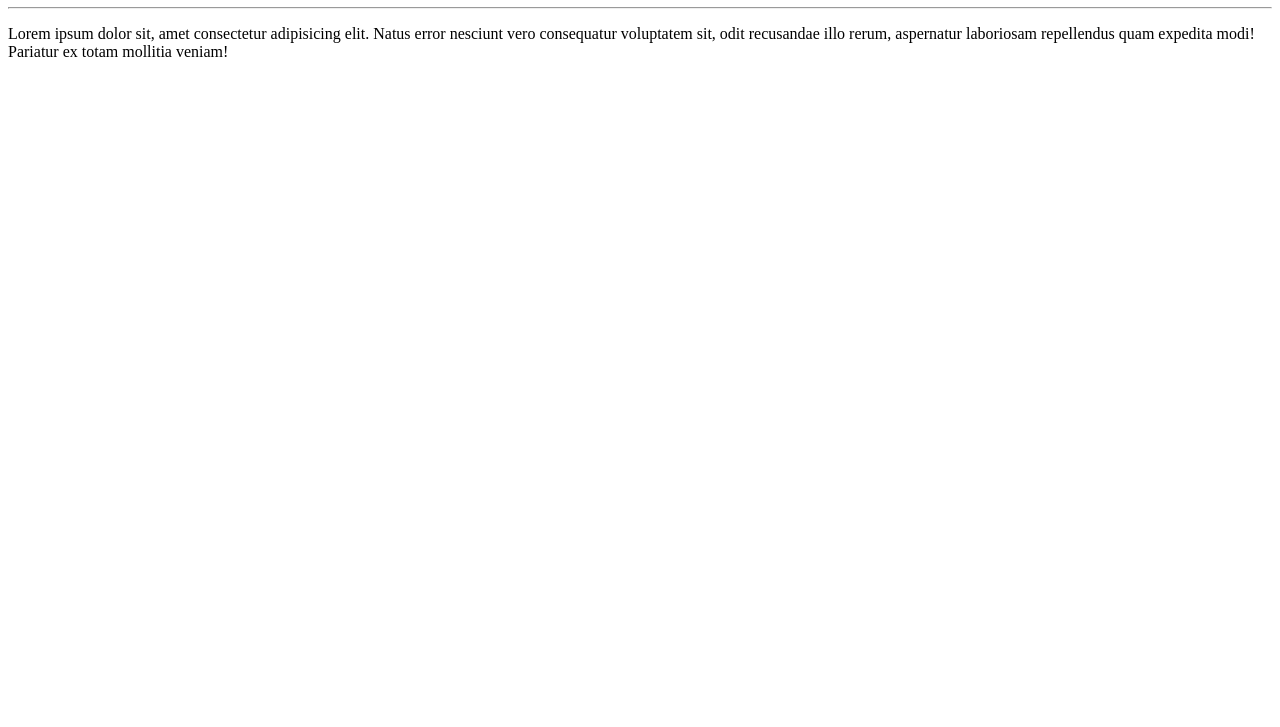
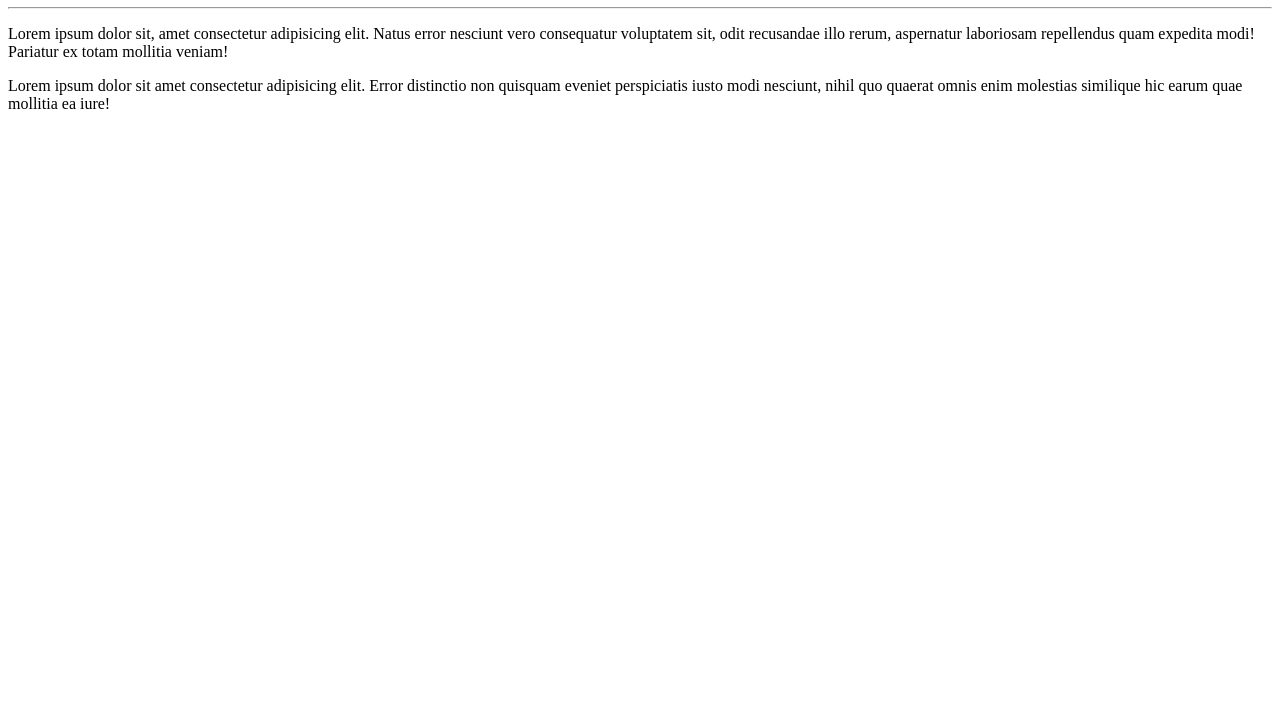
Before and after one commit to rafaelsouza73/Ola-Mundo, a plain HTML site: page site-exemplo/index.html in a window 1280 px wide. Shown: the part 73-800 px from the top of the page. Drawn offline with Linux system fonts and the light colour scheme.

Commit message:
Adicionei 1 parágrafo

```diff
--- a/site-exemplo/index.html
+++ b/site-exemplo/index.html
@@ -9,5 +9,6 @@
     <h1><strong>Olá, Mundo!</strong></h1>
     <hr>
     <p>Lorem ipsum dolor sit, amet consectetur adipisicing elit. Natus error nesciunt vero consequatur voluptatem sit, odit recusandae illo rerum, aspernatur laboriosam repellendus quam expedita modi! Pariatur ex totam mollitia veniam!</p>
+    <p>Lorem ipsum dolor sit amet consectetur adipisicing elit. Error distinctio non quisquam eveniet perspiciatis iusto modi nesciunt, nihil quo quaerat omnis enim molestias similique hic earum quae mollitia ea iure!</p>
 </body>
 </html>
```
